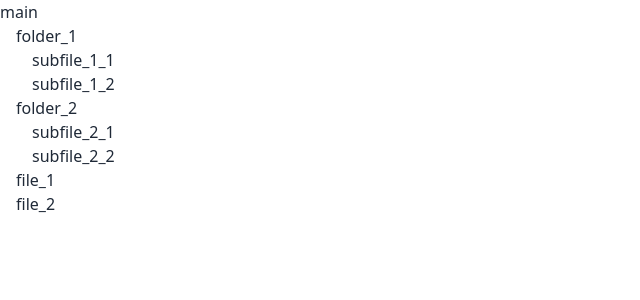
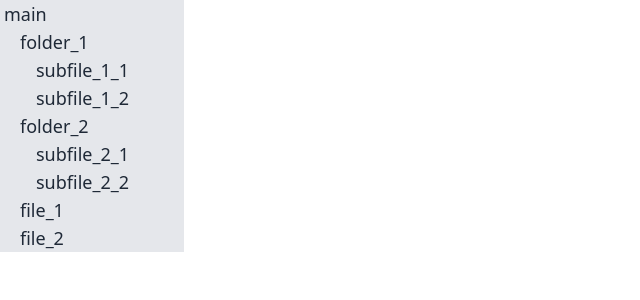
Before and after one commit to AKA-Abdol/folder-recursive-show, a React (Create React App) app: page / in a window 1280 px wide. Shown: the top 300 px of the page, without its empty margins (0-640 px from the left). Built offline with nearby package versions, Linux system fonts and the light colour scheme.

Commit message:
feat: structure and ui done

```diff
--- a/src/App.tsx
+++ b/src/App.tsx
@@ -4,8 +4,8 @@ import Folder from "./components/Folder";
 
 function App() {
   return (
-    <div>
-      <Folder data={mockMainFolder} />
+    <div className="w-full">
+      <Folder data={mockMainFolder} wrapperStyle="px-1 bg-gray-200" />
     </div>
   );
 }
--- a/src/components/File.tsx
+++ b/src/components/File.tsx
@@ -2,10 +2,14 @@ interface IFile {
   name: string;
 }
 export default function File({ name }: IFile) {
-
-    return (
-        <div>
-            {name}
-        </div>
-    )
+  return (
+    <div className="text-lg hover:bg-gray-400 group flex flex-row justify-between items-center space-x-4">
+      <div>
+        <p>{name}</p>
+      </div>
+      <div className="flex flex-row text-xs">
+        <p className="invisible group-hover:visible">delete</p>
+      </div>
+    </div>
+  );
 }
--- a/src/components/Folder.tsx
+++ b/src/components/Folder.tsx
@@ -3,11 +3,20 @@ import File from "./File";
 
 interface IFolder {
   data: FolderData;
+  wrapperStyle?: string;
 }
-export default function Folder({ data }: IFolder) {
+export default function Folder({ data, wrapperStyle }: IFolder) {
   return (
-    <div className="flex flex-col">
-      <p>{data.name}</p>
+    <div className={`flex flex-col text-lg w-fit ${wrapperStyle}`}>
+      <div className="hover:bg-gray-400 group flex flex-row justify-between items-center space-x-4">
+        <div>
+          <p>{data.name}</p>
+        </div>
+        <div className="flex flex-row text-xs space-x-2 invisible group-hover:visible">
+          <p>+folder</p>
+          <p>+file</p>
+        </div>
+      </div>
       <div className="ml-4">
         {data.folders.map((folderData) => (
           <Folder data={folderData} />
--- a/src/interfaces/index.ts
+++ b/src/interfaces/index.ts
@@ -1,3 +1,6 @@
+export interface DirectoryObject {
+  dir: string;
+}
 export interface FolderData {
   name: string;
   folders: Array<FolderData>;
```
